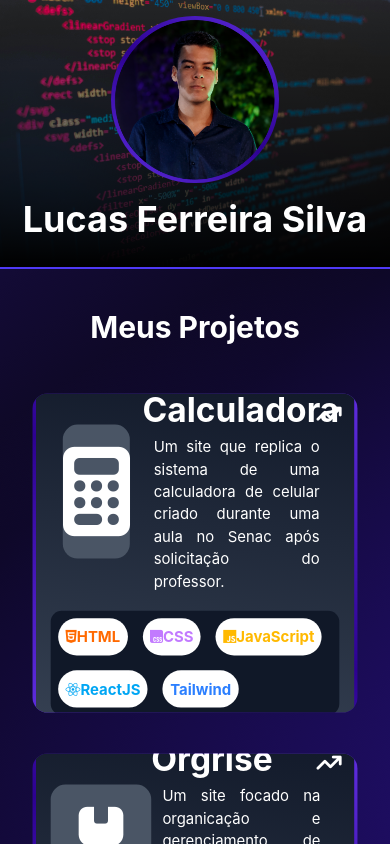
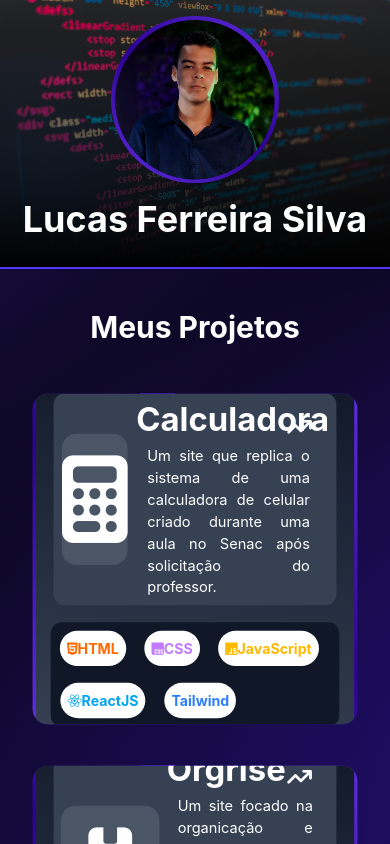
Before and after one commit to lucasdevsilva26/Portifolio, a React (Vite) app: page / in a window 390 px wide. Shown: the top 844 px of the page. Built offline with nearby package versions, Linux system fonts and the light colour scheme; some icons are missing.

Commit message:
update desing to mobile

```diff
--- a/src/components/ProjectList.jsx
+++ b/src/components/ProjectList.jsx
@@ -11,8 +11,7 @@ function ProjectList({ projects }) {
         {projects.map((project) => {
           return (
             <article
-              className={` flex w-full h-84 py-5 rounded-2xl relative scale-95 hover:scale-100 hover:brightness-110 duration-500 overflow-hidden cursor-pointer `}
-              onClick={() => (window.location.href = "https://" + project.link)}
+              className={` flex w-full h-87 py-5 rounded-2xl relative scale-95 hover:scale-100 hover:brightness-110 duration-500 overflow-hidden`}
             >
               <div
                 id="border"
@@ -20,9 +19,9 @@ function ProjectList({ projects }) {
               ></div>
 
               <section
-                className={` flex flex-col w-full scale-98 bg-linear-9 from-gray-700 to-gray-900  absolute top-1/2 left-1/2 -translate-1/2 p-4 z-1 rounded-2xl overflow-hidden`}
+                className={` flex flex-col gap-4 w-full scale-98 bg-linear-9 from-gray-700 to-gray-900  absolute top-1/2 left-1/2 -translate-1/2 p-4 z-1 rounded-2xl overflow-hidden`}
               >
-                <div className={` flex h-max pb-5`}>
+                <div className={` flex gap-2 h-max p-2 bg-gray-700 rounded-xl scale-98 hover:scale-100 hover:brightness-125 duration-500 cursor-pointer `} onClick={() => (window.location.href = project.link)}>
                   <div
                     className={` flex-1 flex flex-col items-center justify-center z-2 `}
                   >
@@ -37,6 +36,10 @@ function ProjectList({ projects }) {
                       {project.description}
                     </p>
                   </div>
+
+                  <i
+                  className={` fas fa-arrow-trend-up absolute top-0 right-0 -translate-x-full translate-y-full text-2xl z-2`}
+                ></i>
                 </div>
 
                 <nav
@@ -49,10 +52,6 @@ function ProjectList({ projects }) {
                   <ToolIcon icon={3}></ToolIcon>
                   <ToolIcon icon={4}></ToolIcon>
                 </nav>
-
-                <i
-                  className={` fas fa-arrow-trend-up absolute right-0 -translate-x-1/2 translate-y-1/2 text-2xl z-2`}
-                ></i>
               </section>
             </article>
           );
--- a/src/components/ToolIcon.jsx
+++ b/src/components/ToolIcon.jsx
@@ -4,35 +4,39 @@ function ToolIcon({ icon }) {
       name: "HTML",
       container: ` w-max m-2 p-2 rounded-4xl text-orange-500 font-bold `,
       icon: ` fab fa-html5 `,
+      link: "https://developer.mozilla.org/pt-BR/docs/Web/HTML",
     },
     {
       name: "CSS",
-      container:
-        "w-max m-2 p-2 rounded-4xl text-purple-400 font-bold ",
+      container: "w-max m-2 p-2 rounded-4xl text-purple-400 font-bold ",
       icon: "fab fa-css",
+      link: "https://developer.mozilla.org/pt-BR/docs/Web/CSS",
     },
     {
       name: "JavaScript",
       container: "w-max m-2 p-2 rounded-4xl text-amber-400 font-bold",
       icon: "fab fa-js",
+      link: "https://developer.mozilla.org/pt-BR/docs/Web/JavaScript",
     },
     {
       name: "ReactJS",
       container: "w-max m-2 p-2 rounded-4xl text-sky-500 font-bold",
       icon: "fab fa-react",
+      link: "https://pt-br.react.dev/",
     },
     {
       name: "Tailwind",
       container: "w-max m-2 p-2 rounded-4xl text-blue-500 font-bold",
       icon: "fab fa-tailwind-css",
+      link: "https://tailwindcss.com/",
     },
   ];
 
   return (
-    <div className={icons[icon].container + ` bg-white `}>
+    <button className={icons[icon].container + ` bg-white scale-95 hover:scale-100 hover:brightness-75 duration-500 `} onClick={() => window.location.href = icons[icon].link}>
       <i className={icons[icon].icon}></i>
       {icons[icon].name}
-    </div>
+    </button>
   );
 }
 export default ToolIcon;
--- a/src/pages/Portfolio.jsx
+++ b/src/pages/Portfolio.jsx
@@ -9,7 +9,7 @@ function Portfolio() {
       description:
         "Um site que replica o sistema de uma calculadora de celular criado durante uma aula no Senac após solicitação do professor.",
       tools: ["html", "css", "js", "reactjs", "tailwind"],
-      link: "calculator-lucasdev.vercel.app",
+      link: "https://calculator-lucasdev.vercel.app",
     },
     {
       icon: "fas fa-boxes-stacked",
@@ -17,7 +17,7 @@ function Portfolio() {
       description:
         "Um site focado na organicação e gerenciamento de estoque criado durante um trabalho em grupo no Senac após solicitação do professor.",
       tools: ["html", "css", "js", "reactjs", "tailwind"],
-      link: "orgrise.vercel.app",
+      link: "https://orgrise.vercel.app",
     },
   ];
 
```
